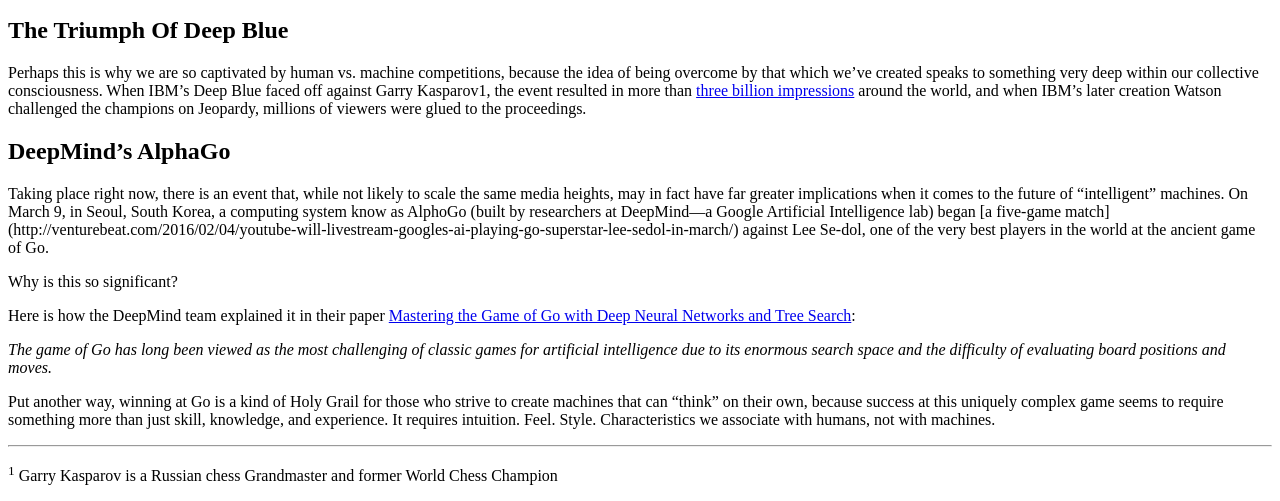
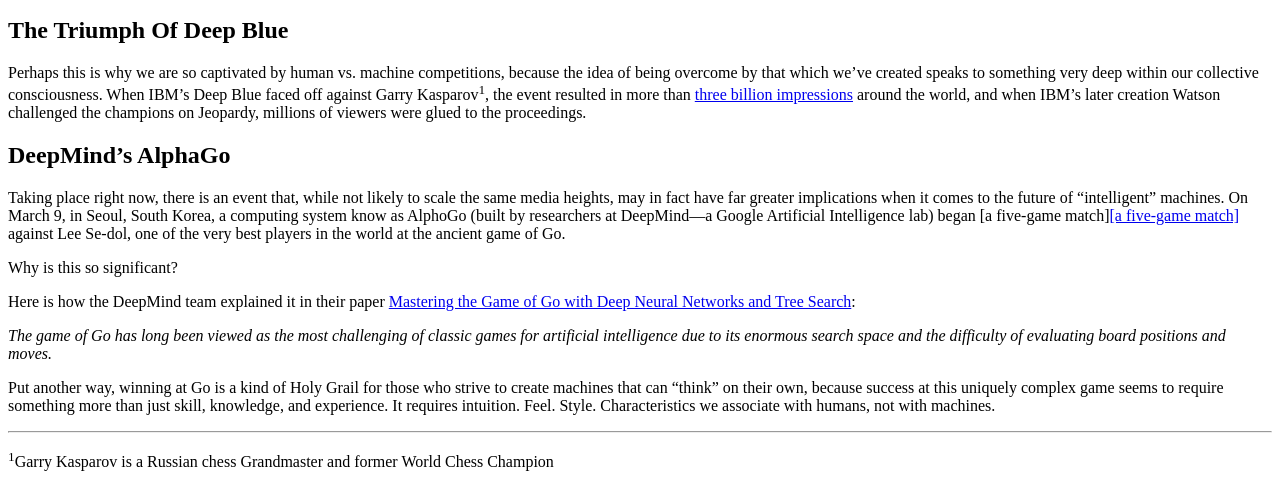
Before and after one commit to styerfoam/mockup-to-article, a plain HTML site: page index.html in a window 1280 px wide. Shown: the part 577-1078 px from the top of the page. Drawn offline with Linux system fonts and the light colour scheme.

Commit message:
Add files via upload

```diff
--- a/index.html
+++ b/index.html
@@ -21,11 +21,11 @@
 
 <h2>The Triumph Of Deep Blue</h2>
 
-  <p>Perhaps this is why we are so captivated by human vs. machine competitions, because the idea of being overcome by that which we’ve created speaks to something very deep within our collective consciousness. When IBM’s Deep Blue faced off against Garry Kasparov1, the event resulted in more than <a href= "http://www-03.ibm.com/ibm/history/ibm100/us/en/icons/deepblue/" alt="IBM Watson">three billion impressions</a> around the world, and when IBM’s later creation Watson challenged the champions on Jeopardy, millions of viewers were glued to the proceedings.</p>
+  <p>Perhaps this is why we are so captivated by human vs. machine competitions, because the idea of being overcome by that which we’ve created speaks to something very deep within our collective consciousness. When IBM’s Deep Blue faced off against Garry Kasparov<sup>1</sup>, the event resulted in more than <a href= "http://www-03.ibm.com/ibm/history/ibm100/us/en/icons/deepblue/" alt="IBM Watson">three billion impressions</a> around the world, and when IBM’s later creation Watson challenged the champions on Jeopardy, millions of viewers were glued to the proceedings.</p>
 
 <h2>DeepMind’s AlphaGo</h2>
 
-  <p>Taking place right now, there is an event that, while not likely to scale the same media heights, may in fact have far greater implications when it comes to the future of “intelligent” machines. On March 9, in Seoul, South Korea, a computing system know as AlphoGo (built by researchers at DeepMind—a Google Artificial Intelligence lab) began [a five-game match](http://venturebeat.com/2016/02/04/youtube-will-livestream-googles-ai-playing-go-superstar-lee-sedol-in-march/) against Lee Se-dol, one of the very best players in the world at the ancient game of Go.</p>
+  <p>Taking place right now, there is an event that, while not likely to scale the same media heights, may in fact have far greater implications when it comes to the future of “intelligent” machines. On March 9, in Seoul, South Korea, a computing system know as AlphoGo (built by researchers at DeepMind—a Google Artificial Intelligence lab) began [a five-game match]<a href= "http://venturebeat.com/2016/02/04/youtube-will-livestream-googles-ai-playing-go-superstar-lee-sedol-in-march/" alt ="link to article">[a five-game match]</a> against Lee Se-dol, one of the very best players in the world at the ancient game of Go.</p>
 
   <p>Why is this so significant?</p>
 
@@ -33,6 +33,6 @@
   <p><em>The game of Go has long been viewed as the most challenging of classic games for artificial intelligence due to its enormous search space and the difficulty of evaluating board positions and moves.</em></p>
   <p>Put another way, winning at Go is a kind of Holy Grail for those who strive to create machines that can “think” on their own, because success at this uniquely complex game seems to require something more than just skill, knowledge, and experience. It requires intuition. Feel. Style. Characteristics we associate with humans, not with machines.</p>
   <hr/>
-  <p><sup>1</sup> Garry Kasparov is a Russian chess Grandmaster and former World Chess Champion</p>
+  <p><sup>1</sup>Garry Kasparov is a Russian chess Grandmaster and former World Chess Champion</p>
 </body>
 </html>
```
